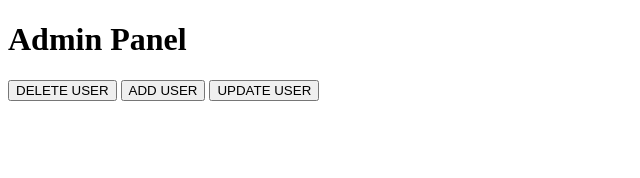
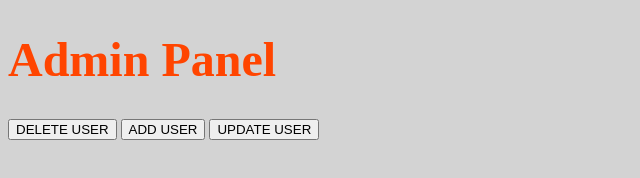
Before and after one commit to sheikabra/POC-FRONTEND, a plain HTML site: page HTML/adminPanel.html in a window 1280 px wide. Shown: the whole page, without its empty margins (0-640 px from the left). Drawn offline with Linux system fonts and the light colour scheme; no server answers.

Commit message:
added css

```diff
--- /dev/null
+++ b/CSS/adminPanelStyles.css
@@ -0,0 +1,3 @@
+body{
+    background-color: #d3d3d3;
+}
--- a/HTML/adminPanel.html
+++ b/HTML/adminPanel.html
@@ -2,14 +2,26 @@
 <html lang="en">
 <head>
     <meta charset="UTF-8">
-    <title>Title</title>
+    <title>Admin Panel</title>
+    <link rel="stylesheet" href="../CSS/adminPanelStyles.css">
 </head>
     <body>
-        <h1>Admin Panel</h1>
+
+        <h1 style="color: orangered; font-size: xxx-large;">Admin Panel</h1>
+
+        <nav>
             <a href="http://127.0.0.1:5500/deleteUser.html"><button>DELETE USER</button></a>
             <a href="http://127.0.0.1:5500/addUser.html"><button>ADD USER</button></a>
             <a href="http://127.0.0.1:5500/updateUser.html"><button>UPDATE USER</button></a>
-            <br>
+        </nav>
+
+
+            <div class="list-of-users">
+
+            </div>
+
+
+
         <script src="../Javascript/adminPanel.js"></script>
         </body>
 </html>
```
